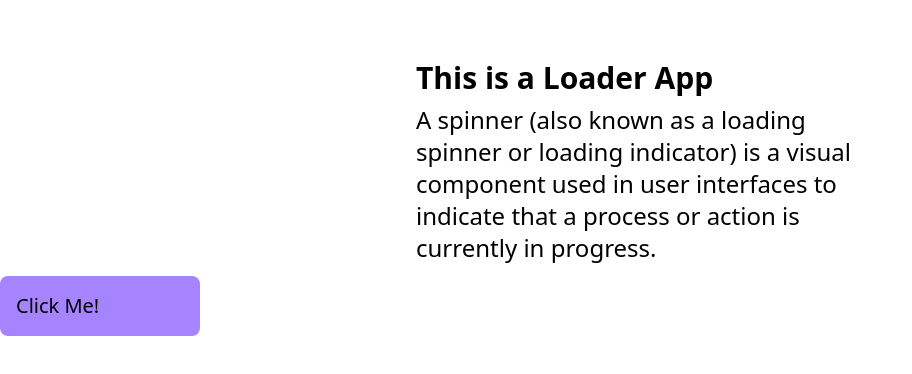
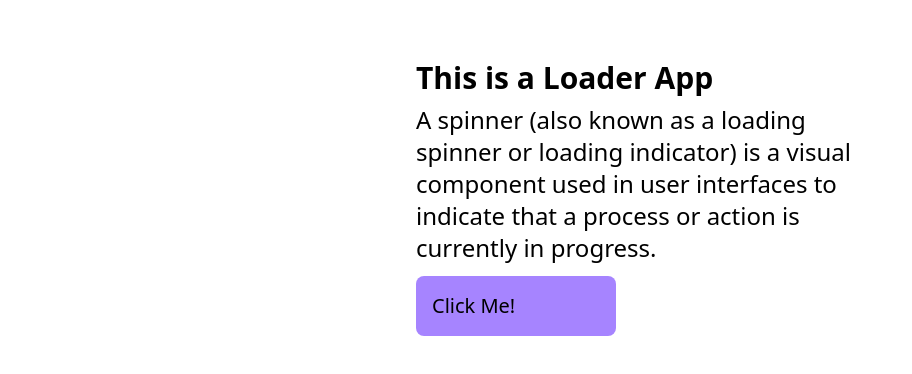
Before and after one commit to SaiMallikharjun98/Loader, a React (Vite) app: page / in a window 1280 px wide. Shown: the top 374 px of the page, without its empty margins (0-912 px from the left). Built offline with nearby package versions, Linux system fonts and the light colour scheme.

Commit message:
first commit

```diff
--- a/src/components/Loader.jsx
+++ b/src/components/Loader.jsx
@@ -16,7 +16,7 @@ function Loader() {
             process or action is currently in progress.
           </p>
         </div>
-        <div className="mt-3">
+        <div className="mt-3 max-w-md mx-auto">
           <button
             className="text-xl p-4 rounded-lg bg-violet-400 hover:bg-violet-500 cursor-pointer w-[200px] flex items-center gap-2"
             onClick={loaderHandler}
```
